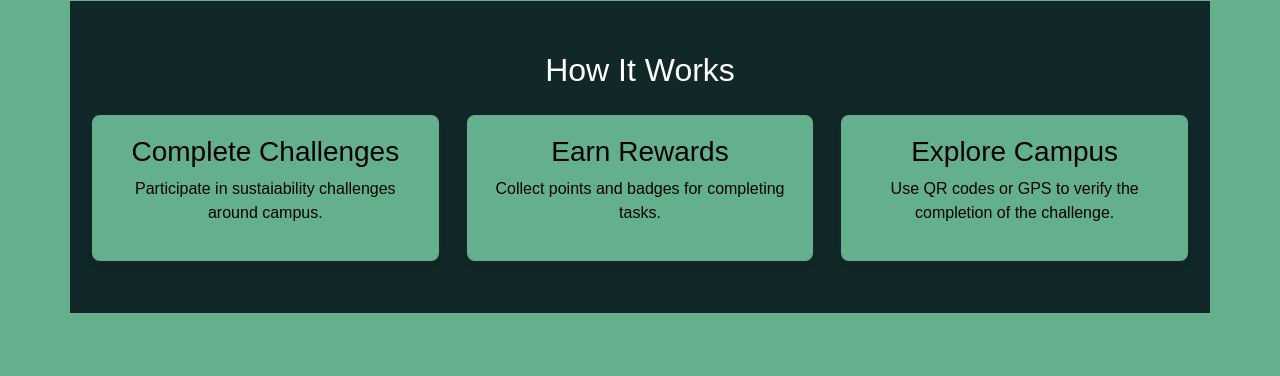
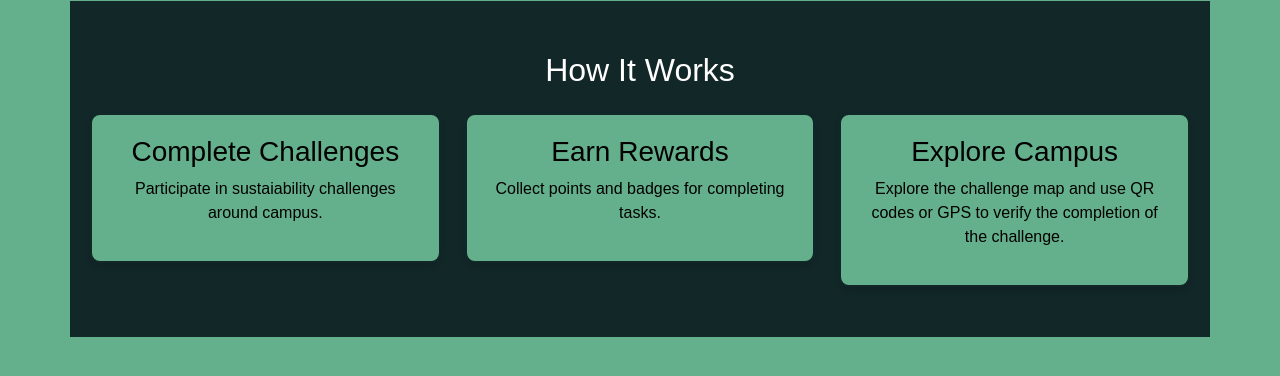
Before and after one commit to harrymcrae/engineering-project, a Django app: page /home/ in a window 1280 px wide. Shown: the part 389-765 px from the top of the page. Run offline with Django 5.2, Linux system fonts and the light colour scheme.

Commit message:
Update home.html
Correctly linked map webpage

```diff
--- a/home/templates/home.html
+++ b/home/templates/home.html
@@ -110,10 +110,10 @@
                 </a>
             </div>
             <div class="col-md-4">
-                <a href="/explore/" class="text-decoration-none">
+                <a href="/map/" class="text-decoration-none">
                     <div class="feature-card">
                         <h3> Explore Campus</h3>
-                        <p>Use QR codes or GPS to verify the completion of the challenge.</p>
+                        <p>Explore the challenge map and use QR codes or GPS to verify the completion of the challenge.</p>
                     </div>
                 </a>
             </div>
```
